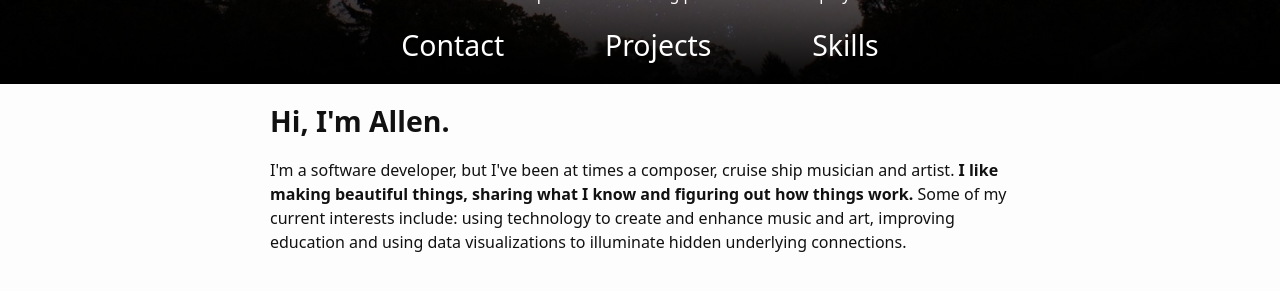
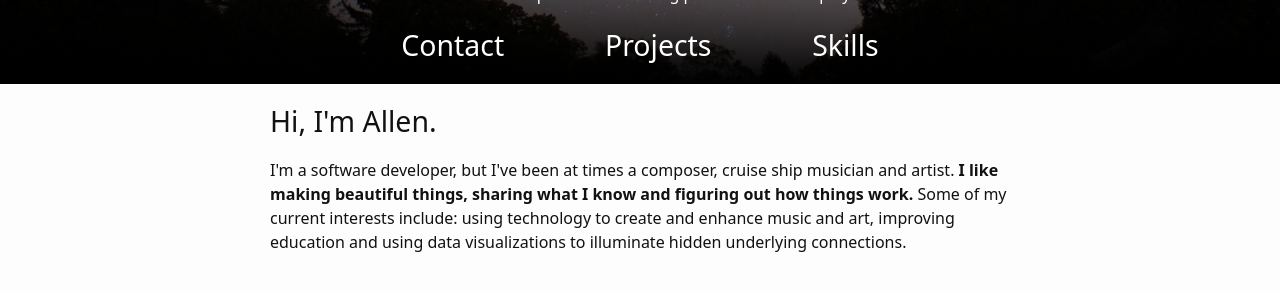
Before and after one commit to allen-garvey/personal-website-4, a Jekyll site: the page built from index.html, in a window 1280 px wide. Shown: the part 345-636 px from the top of the page. Built offline with Jekyll 4.4.1, drawn with Linux system fonts in a browser that asks for light colours.

Commit message:
add styles for homepage text

```diff
--- /dev/null
+++ b/_sass/_home.scss
@@ -0,0 +1,5 @@
+#homepage-text{
+	.home-text-title{
+		font-weight: normal;
+	}
+}
--- a/css/main.scss
+++ b/css/main.scss
@@ -52,5 +52,6 @@ $on-laptop:        800px;
         "header",
         "footer",
         "projects",
-        "contact"
+        "contact",
+        "home"
 ;
```
